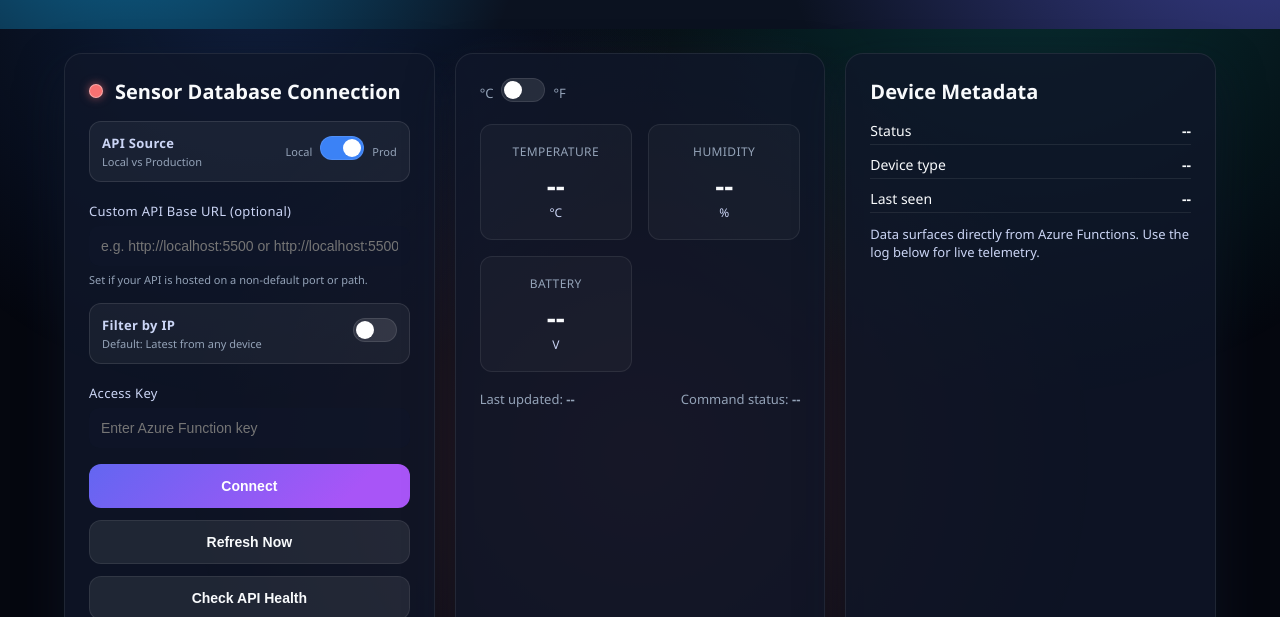
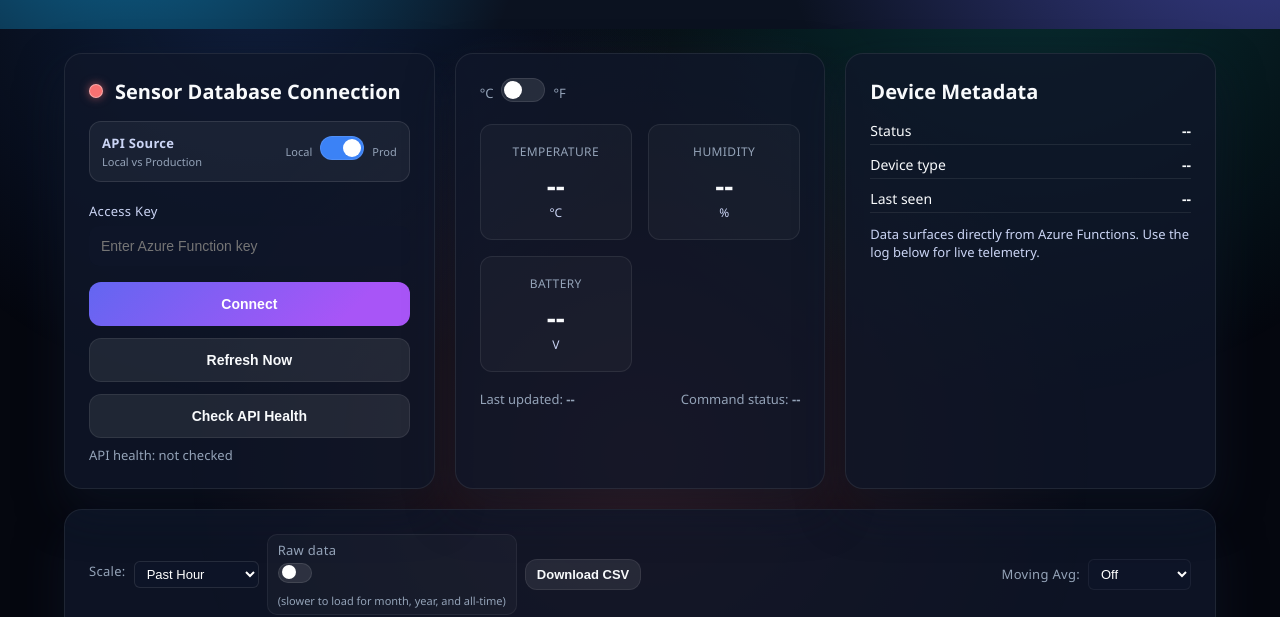
Before and after one commit to TyBierwagen/Capstone, a website with bundled scripts: page web-app/index.html in a window 1280 px wide. Shown: the part 183-800 px from the top of the page. Built offline with nearby package versions, Linux system fonts and the light colour scheme.

Commit message:
hide unneeded filters in connection card

```diff
--- a/web-app/index.html
+++ b/web-app/index.html
@@ -470,13 +470,13 @@
             <span style="font-size: 11px; color: #94a3b8;">Prod</span>
           </div>
         </div>
-        <div class="form-row">
+        <!-- <div class="form-row">
           <label for="customApiUrl">Custom API Base URL (optional)</label>
           <input type="text" id="customApiUrl" placeholder="e.g. http://localhost:5500 or http://localhost:5500/api" />
           <div style="font-size:11px; color:#94a3b8; margin-top:6px;">Set if your API is hosted on a non-default port or path.</div>
-        </div>
+        </div> -->
 
-        <div class="form-row" style="display: flex; align-items: center; justify-content: space-between; margin-bottom: 20px; background: rgba(255,255,255,0.05); padding: 12px; border-radius: 12px; border: 1px solid rgba(255,255,255,0.1);">
+        <!-- <div class="form-row" style="display: flex; align-items: center; justify-content: space-between; margin-bottom: 20px; background: rgba(255,255,255,0.05); padding: 12px; border-radius: 12px; border: 1px solid rgba(255,255,255,0.1);">
           <div style="display: flex; flex-direction: column; gap: 2px;">
             <label style="margin-bottom: 0; font-weight: 600;">Filter by IP</label>
             <span style="font-size: 11px; color: #94a3b8;">Default: Latest from any device</span>
@@ -485,7 +485,7 @@
             <input type="checkbox" id="filterIpToggle">
             <span class="slider"></span>
           </label>
-        </div>
+        </div> -->
 
         <div id="ipInputContainer" class="form-row" style="display: none;">
           <label for="deviceIp">Device IP Address</label>
```
